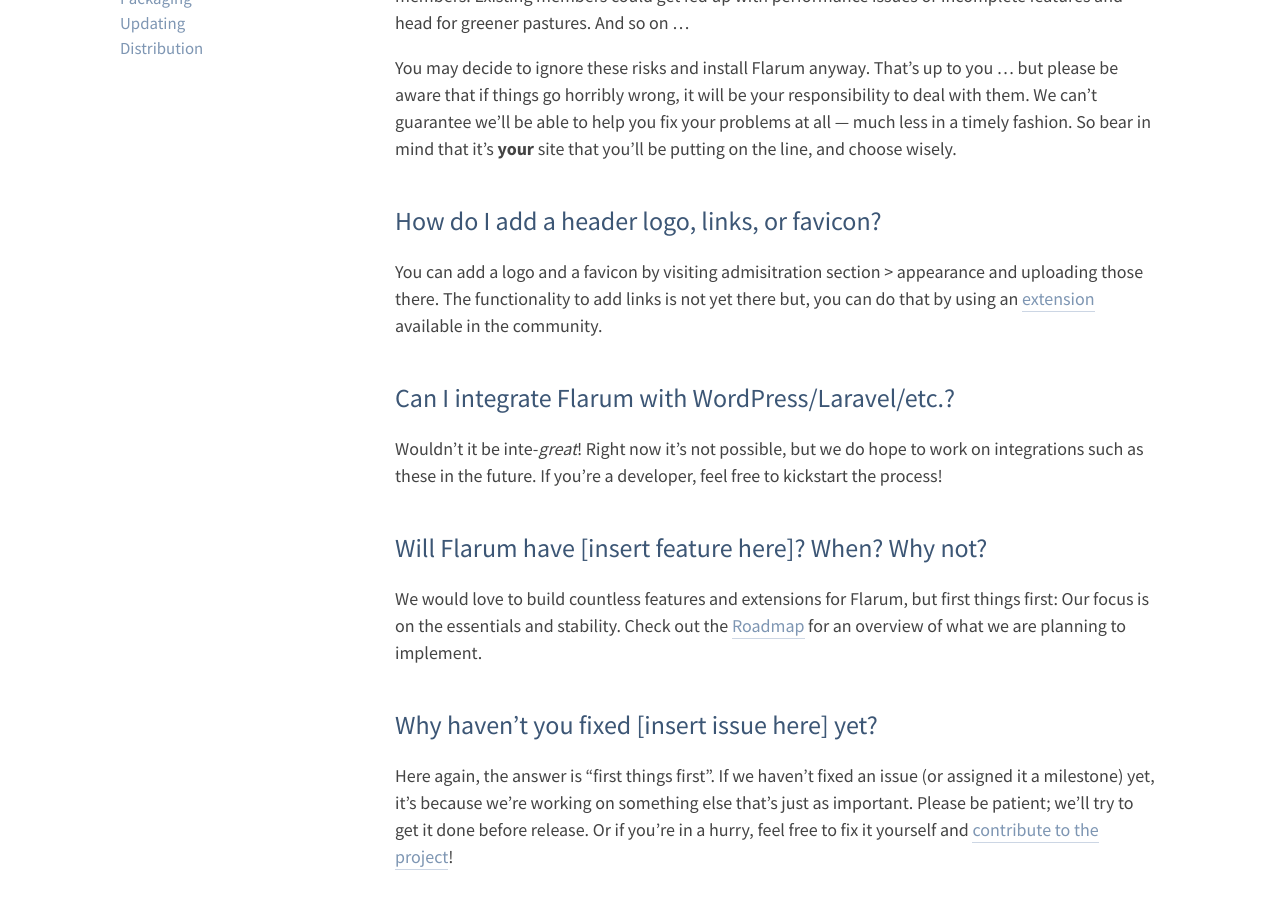
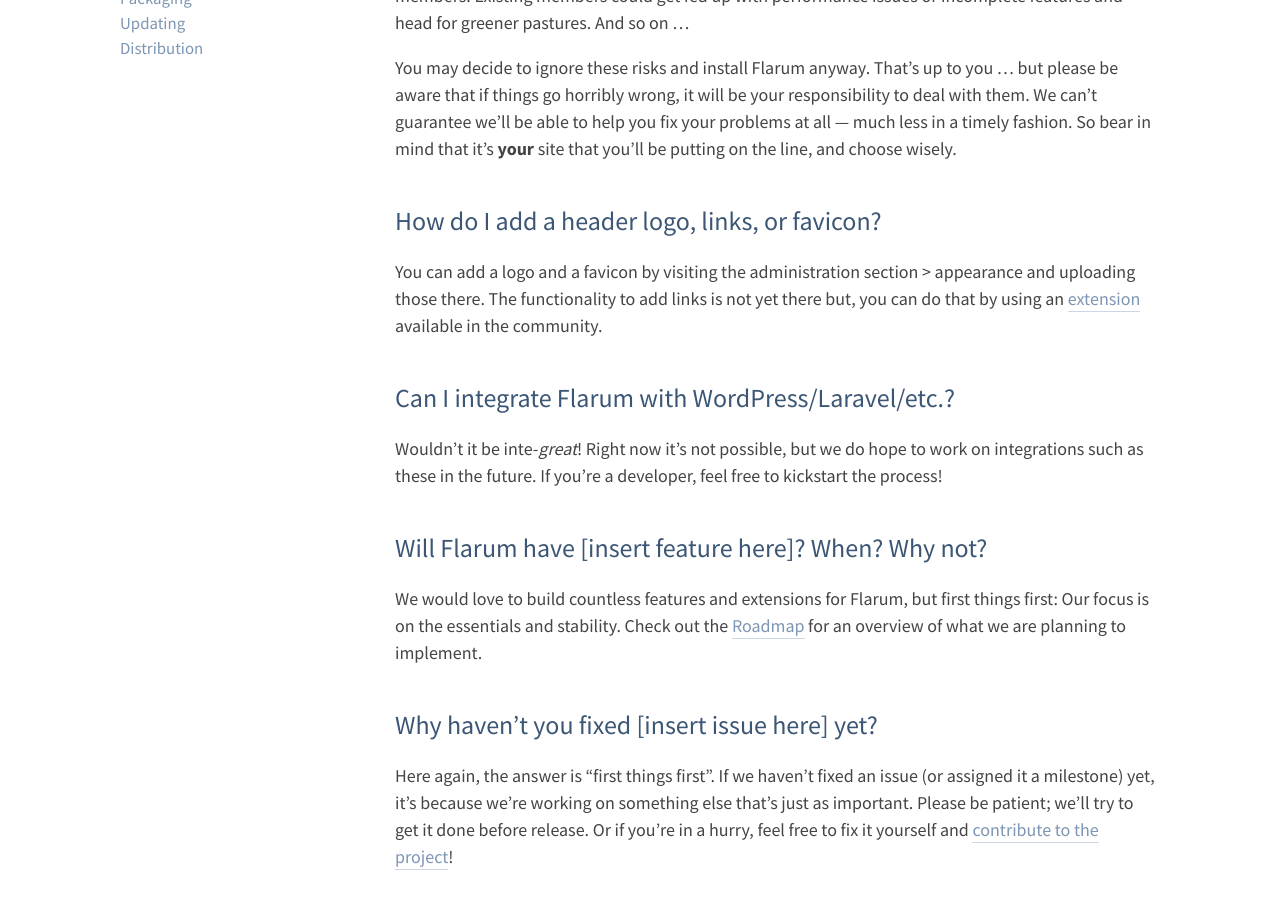
Before and after one commit to flarum/flarum.github.io, a Jekyll site: the page built from _docs/faq.md, in a window 1280 px wide and 900 px high, scrolled down 847 px. Built offline with Jekyll 4.4.1, drawn with Linux system fonts in a browser that asks for light colours; nearby versions of some CDN libraries; comment, search, counter and statistics services are not loaded.

Commit message:
TYPO FIX: Change "admisitration" to "administration" (...visiting administration...)

```diff
--- a/_docs/faq.md
+++ b/_docs/faq.md
@@ -27,7 +27,7 @@
 
 ## How do I add a header logo, links, or favicon?
 
-You can add a logo and a favicon by visiting admisitration section > appearance and uploading those there. The functionality to add links is not yet there but, you can do that by using an [extension](https://github.com/sijad/flarum-ext-links) available in the community.
+You can add a logo and a favicon by visiting the administration section > appearance and uploading those there. The functionality to add links is not yet there but, you can do that by using an [extension](https://github.com/sijad/flarum-ext-links) available in the community.
 
 <a name="integration"></a>
 
```
